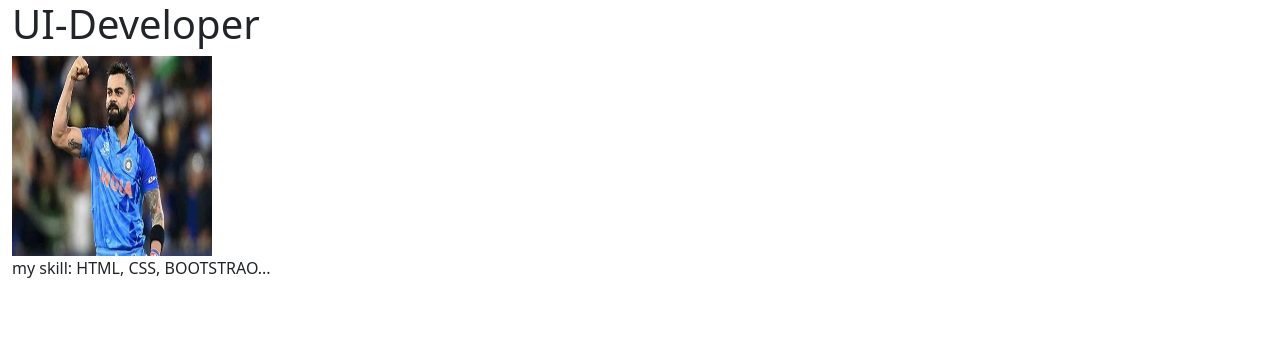
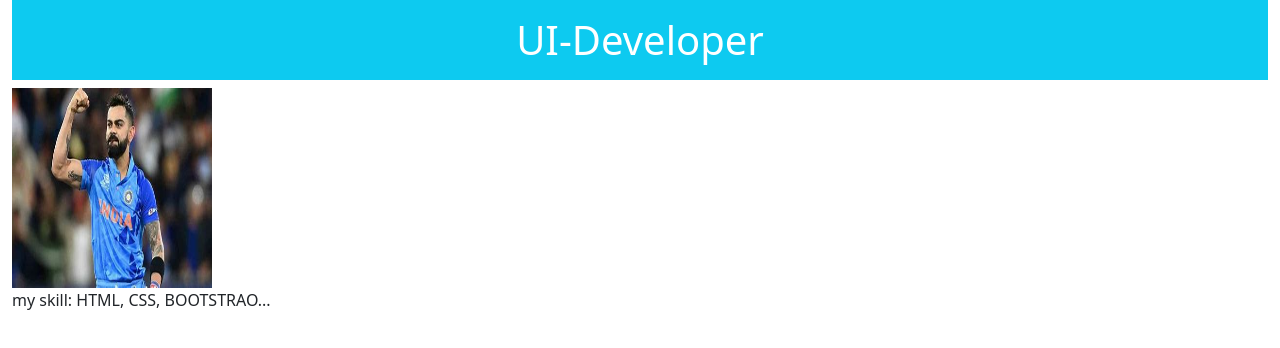
Before and after one commit to manojTechGroup99/ui-portfolio, a plain HTML site: page index.html in a window 1280 px wide. Drawn offline with nearby package versions, Linux system fonts and the light colour scheme.

Commit message:
version-3 updated index

```diff
--- a/index.html
+++ b/index.html
@@ -9,7 +9,7 @@
     <script src="https://cdn.jsdelivr.net/npm/bootstrap@5.3.2/dist/js/bootstrap.bundle.min.js" integrity="sha384-C6RzsynM9kWDrMNeT87bh95OGNyZPhcTNXj1NW7RuBCsyN/o0jlpcV8Qyq46cDfL" crossorigin="anonymous"></script>
 </head>
 <body class="container-fluid">
-    <h1>UI-Developer</h1>
+    <h1 class="bg-info text-white text-center p-3">UI-Developer</h1>
     <img src="public/images/asia.jpg" width="200" height="200">
     <p>my skill: HTML, CSS, BOOTSTRAO...</p>
 </body>
```
